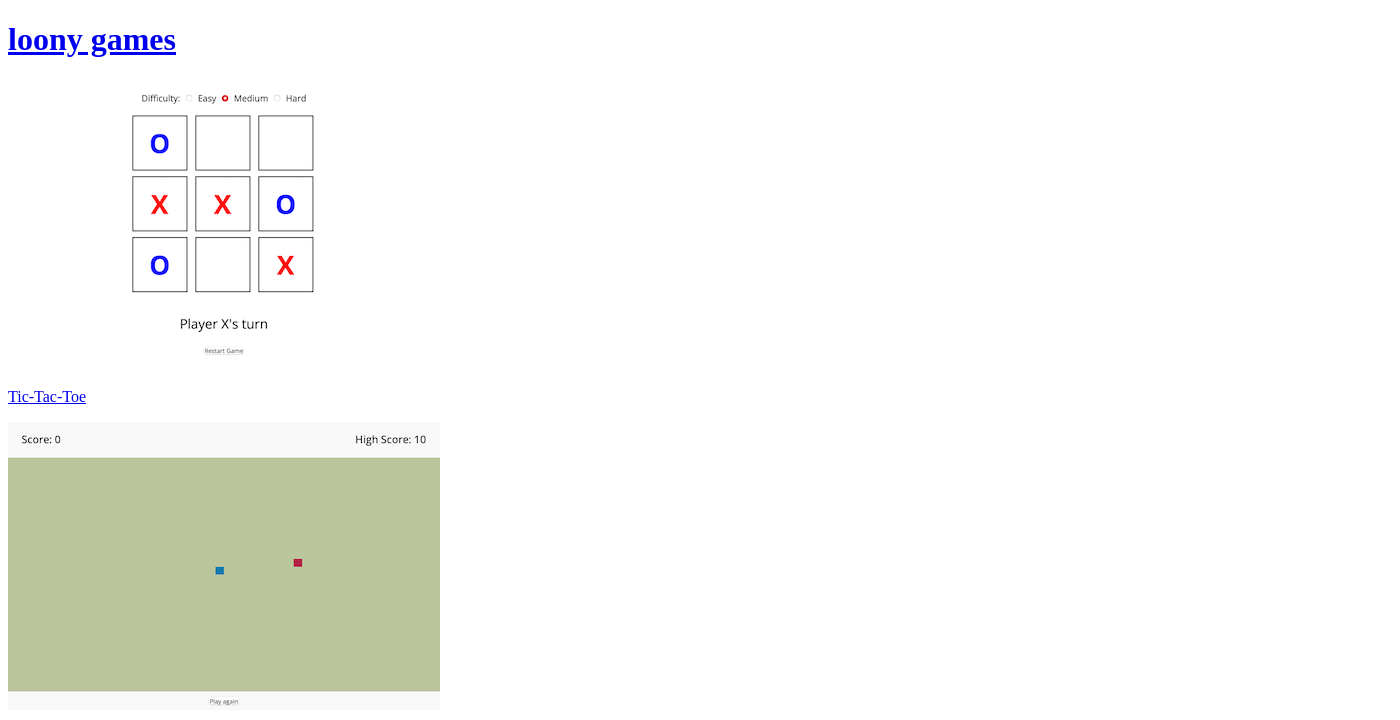
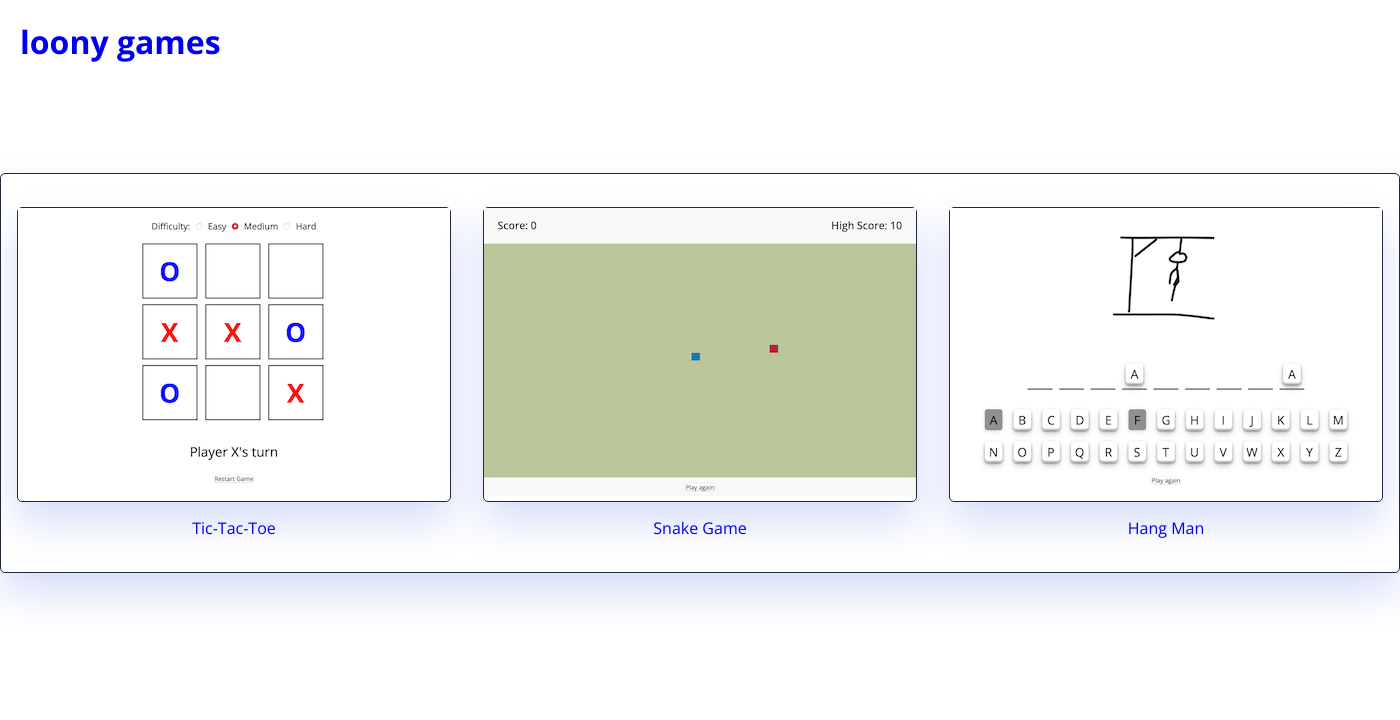
Before and after one commit to spafire/162-hw2, a plain HTML site: page index.html in a window 1280 px wide. Shown: the top 720 px of the page, 1400 px wide, since content can reach past the window. Drawn offline with nearby package versions, Linux system fonts and the light colour scheme.

Commit message:
changed href to index.html

```diff
--- a/index.html
+++ b/index.html
@@ -4,11 +4,11 @@
     <meta charset="UTF-8">
     <meta name="viewport" content="width=device-width, initial-scale=1.0">
     <title>Arcade</title>
-    <link href="index.html" rel="stylesheet">
+    <link href="arcade.css" rel="stylesheet">
 </head>
 <body>
     <header>
-        <h1><a href="arcade.html">loony games</a></h1>
+        <h1><a href="index.html">loony games</a></h1>
     </header>
     <div id="gamesContainer">
         <div class="game-card">
```
